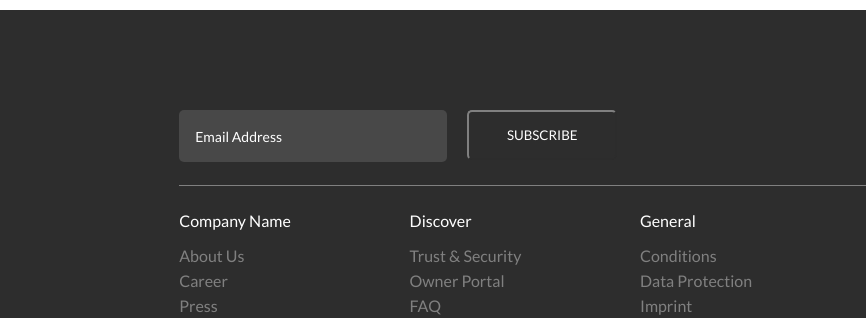
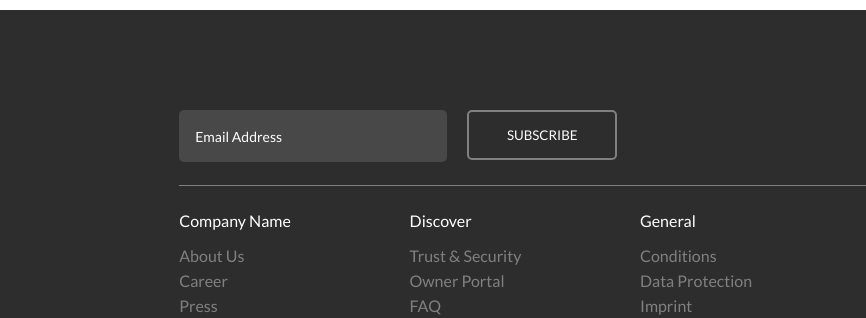
Before and after one commit to SurrealShock/SurrealShock.github.io, a plain HTML site: page index.html in a window 1280 px wide. Shown: the part 2245-2563 px from the top of the page, 0-866 px from the left. Drawn offline with Linux system fonts and the light colour scheme.

Commit message:
Fixed issue affecting Firefox/Safari

```diff
--- a/websitecss.css
+++ b/websitecss.css
@@ -6,15 +6,16 @@
     color: white;
     outline: none;
     float: left;
-    border-color: gray;
+    /* border-color: gray; */
     background: #2D2D2D;
     border-radius: 5px;
     height: 50px;
     cursor: pointer;
     margin-left: 20px;
     width: 150px;
-    border-width: 2px;
+    border: 2px solid gray;
     transition: 0.3s;
+    -moz-box-sizing: border-box;
 }
 
 .subscribe_button:hover {
```
